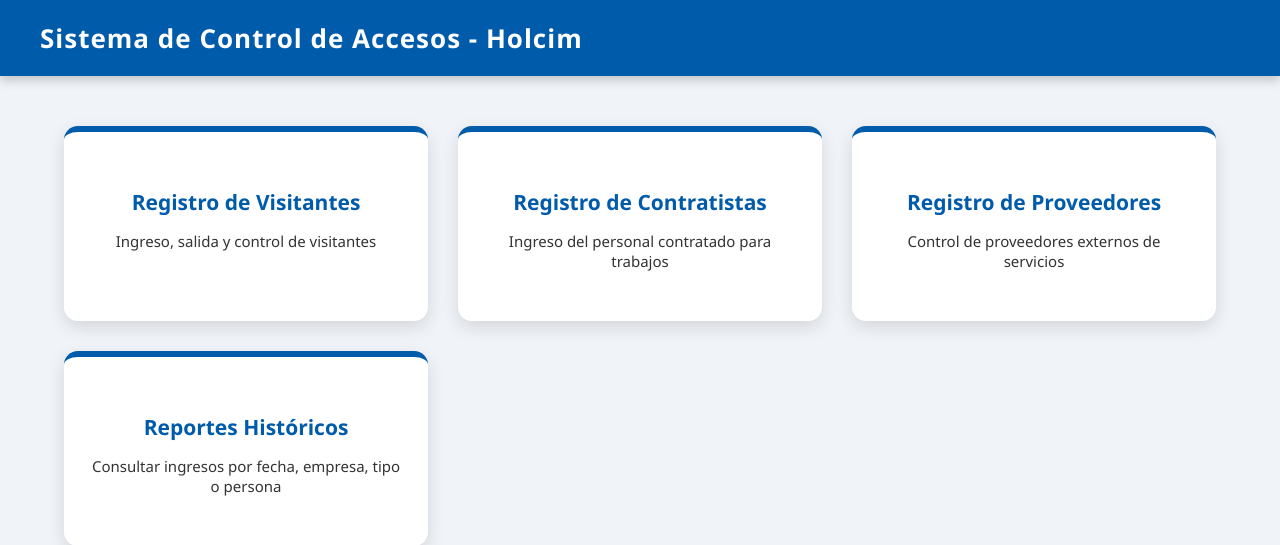
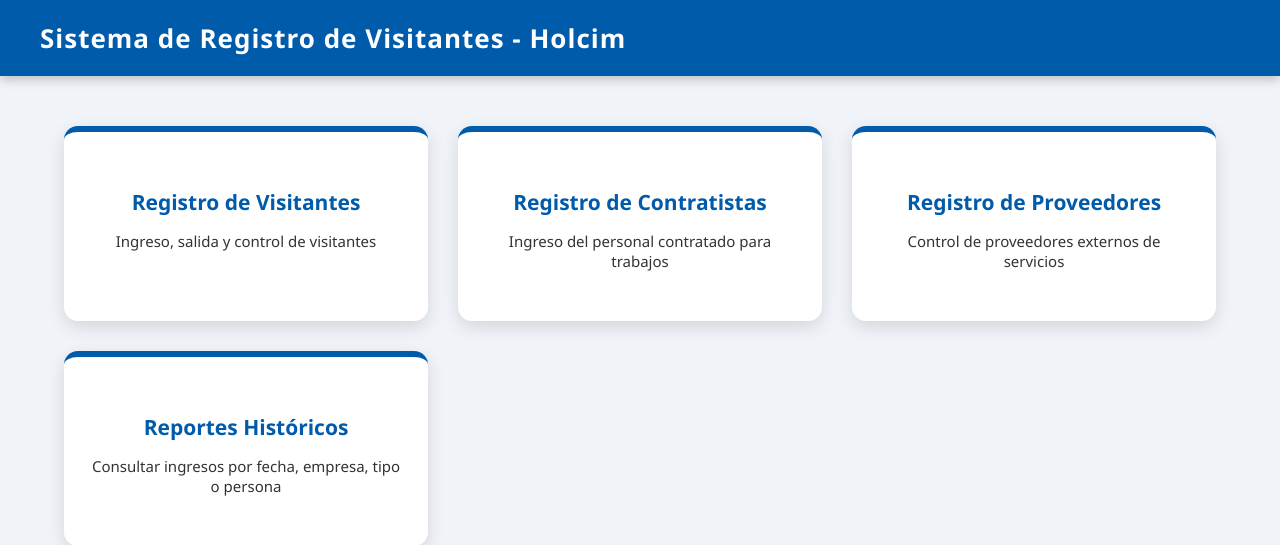
Before and after one commit to luismolinaboni22-art/Cops-K9, a Flask app: page /home in a window 1280 px wide. Shown: the top 545 px of the page. Run offline with Flask 3, Linux system fonts and the light colour scheme.

Commit message:
Update home.html

```diff
--- a/templates/home.html
+++ b/templates/home.html
@@ -64,7 +64,7 @@
 
 <body>
 
-<div class="topbar">Sistema de Control de Accesos - Holcim</div>
+<div class="topbar">Sistema de Registro de Visitantes - Holcim</div>
 
 <div class="container">
 
```
